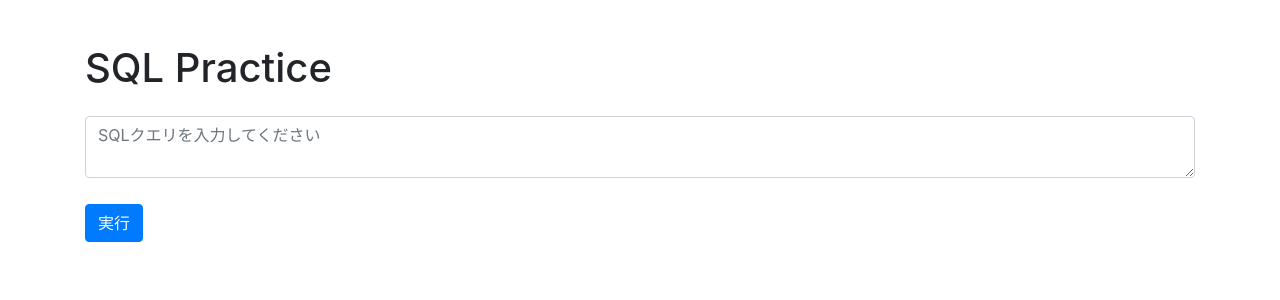
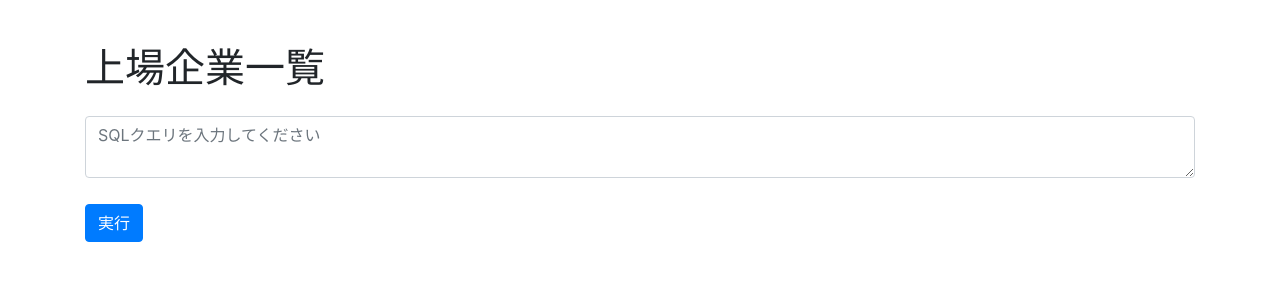
Before and after one commit to hirosan4477/Stock_AWS, a Flask app: page / in a window 1280 px wide. Shown: the top 300 px of the page. Run offline with Flask 3, Linux system fonts and the light colour scheme; some libraries are stand-ins or nearby versions.

Commit message:
Webサイトのタイトル名称を変更

```diff
--- a/templates/index.html
+++ b/templates/index.html
@@ -24,7 +24,7 @@
 </head>
 <body>
     <div class="container">
-        <h1 class="my-4">SQL Practice</h1>
+        <h1 class="my-4">上場企業一覧</h1>
         <div class="form-group">
             <textarea id="query" class="form-control" placeholder="SQLクエリを入力してください"></textarea>
         </div>
```
